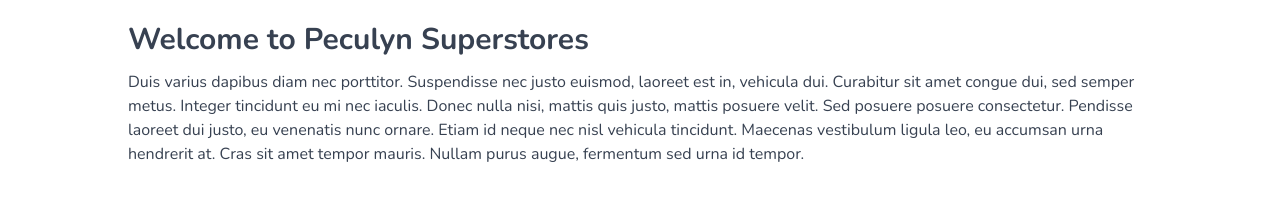
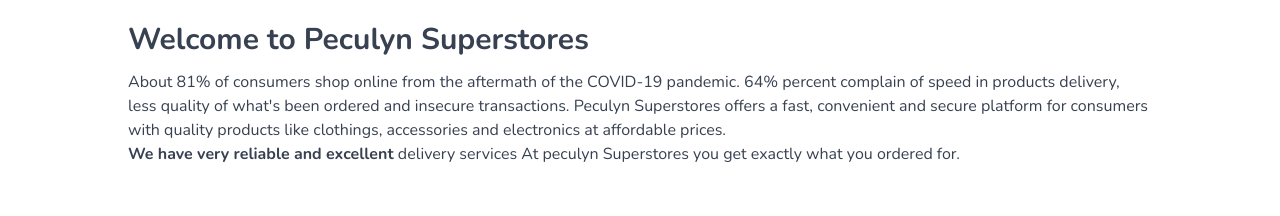
Before and after one commit to itschu/peculyn2.0, a Next.js app: page /about in a window 1280 px wide. Shown: the part 178-394 px from the top of the page. Built offline with nearby package versions, Linux system fonts and the light colour scheme; no server answers.

Commit message:
updated about page

```diff
--- a/components/about/about.js
+++ b/components/about/about.js
@@ -14,16 +14,16 @@
 						Welcome to Peculyn Superstores
 					</h2>
 					<p>
-						Duis varius dapibus diam nec porttitor. Suspendisse nec
-						justo euismod, laoreet est in, vehicula dui. Curabitur
-						sit amet congue dui, sed semper metus. Integer tincidunt
-						eu mi nec iaculis. Donec nulla nisi, mattis quis justo,
-						mattis posuere velit. Sed posuere posuere consectetur.
-						Pendisse laoreet dui justo, eu venenatis nunc ornare.
-						Etiam id neque nec nisl vehicula tincidunt. Maecenas
-						vestibulum ligula leo, eu accumsan urna hendrerit at.
-						Cras sit amet tempor mauris. Nullam purus augue,
-						fermentum sed urna id tempor.
+						About 81% of consumers shop online from the aftermath of
+						the COVID-19 pandemic. 64% percent complain of speed in
+						products delivery, less quality of what&apos;s been
+						ordered and insecure transactions. Peculyn Superstores
+						offers a fast, convenient and secure platform for
+						consumers with quality products like clothings,
+						accessories and electronics at affordable prices. <br />
+						<b>We have very reliable and excellent </b>
+						delivery services At peculyn Superstores you get exactly
+						what you ordered for.
 					</p>
 				</div>
 			</div>
--- a/components/nav/nav.js
+++ b/components/nav/nav.js
@@ -32,7 +32,7 @@
 						<path d="M8 16.5a1.5 1.5 0 11-3 0 1.5 1.5 0 013 0zM15 16.5a1.5 1.5 0 11-3 0 1.5 1.5 0 013 0z" />
 						<path d="M3 4a1 1 0 00-1 1v10a1 1 0 001 1h1.05a2.5 2.5 0 014.9 0H10a1 1 0 001-1V5a1 1 0 00-1-1H3zM14 7a1 1 0 00-1 1v6.05A2.5 2.5 0 0115.95 16H17a1 1 0 001-1v-5a1 1 0 00-.293-.707l-2-2A1 1 0 0015 7h-1z" />
 					</svg>
-					&nbsp; to all Nigerian states for orders over ₦100,000.00
+					&nbsp; to all Nigerian states.
 				</p>
 			</div>
 
```
